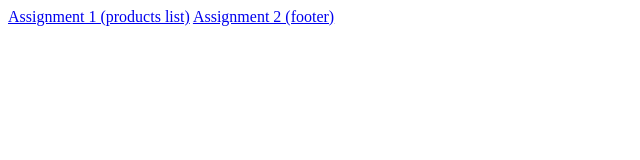
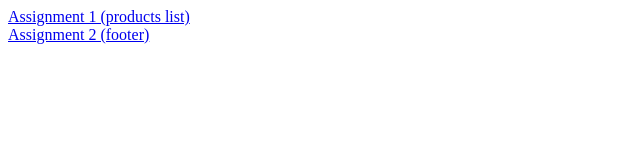
Before and after one commit to Jithendra-Bathala236/html-exam-submission, a plain HTML site: page index.html in a window 1280 px wide. Shown: the whole page, without its empty margins (0-640 px from the left). Drawn offline with Linux system fonts and the light colour scheme.

Commit message:
github pages setup

```diff
--- a/index.html
+++ b/index.html
@@ -6,7 +6,7 @@
         <title>Document</title>
     </head>
     <body>
-        <a href="./content2.html">Assignment 1 (products list)</a>
+        <a href="./content2.html">Assignment 1 (products list)</a> <br />
         <a href="./footer.html">Assignment 2 (footer)</a>
     </body>
 </html>
```
